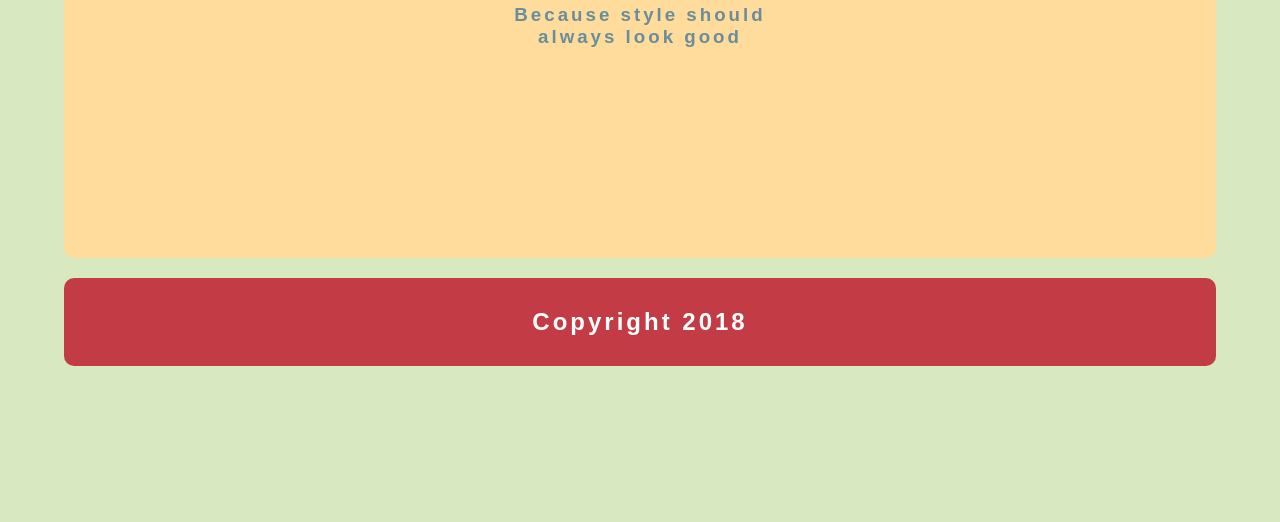
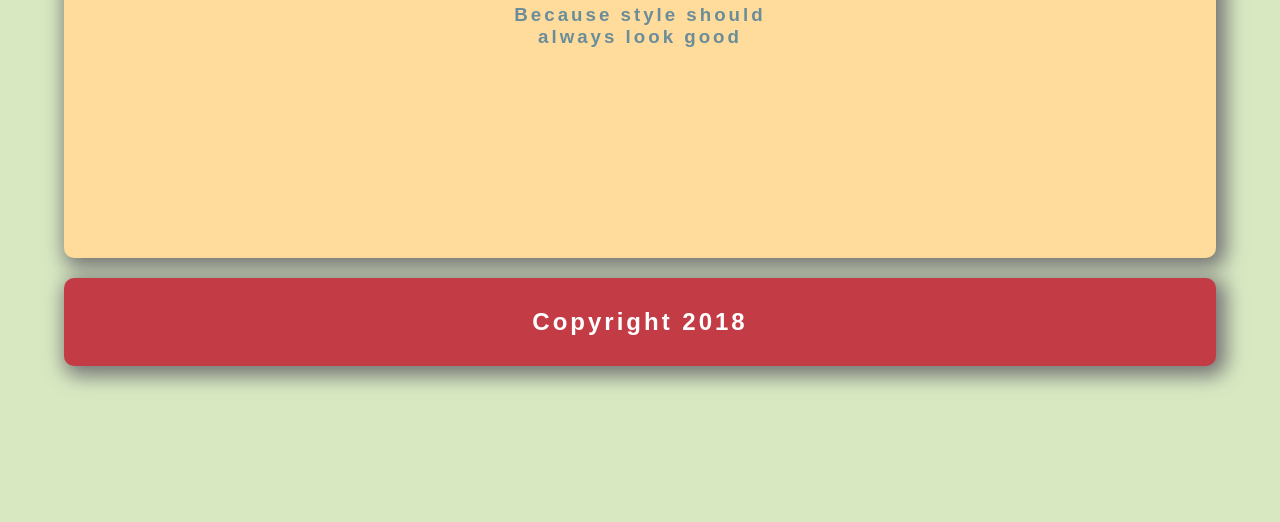
Before and after one commit to johnzxcvbnm/Pickle-Rick, a website: page public/index.html in a window 1280 px wide. Shown: the part 278-800 px from the top of the page. Drawn offline with nearby package versions, Linux system fonts and the light colour scheme; no server answers; a web font is replaced by a local one.

Commit message:
Updated main content to include a box-shadow

```diff
--- a/public/css/main.css
+++ b/public/css/main.css
@@ -17,6 +17,7 @@
 body {
   background: var(--color-05);
   width: 100%;
+  min-width: 550px;
   font-family: 'Poor Story', sans-serif;
   margin: 0;
   padding: 0;
@@ -36,10 +37,12 @@ nav, footer {
   padding: 10px 20px;
   border-radius: 10px;
   box-sizing: border-box;
-
   margin: 20px 0;
   display: flex;
   justify-content: space-between;
+  -webkit-box-shadow: 5px 5px 20px 5px rgba(117,117,117,1);
+  -moz-box-shadow: 5px 5px 20px 5px rgba(117,117,117,1);
+  box-shadow: 5px 5px 20px 5px rgba(117,117,117,1);
 }
 
 .siteTitle {
@@ -109,6 +112,10 @@ footer {
   border-radius: 10px;
   margin: 20px 0;
   box-sizing: border-box;
+
+  -webkit-box-shadow: 5px 5px 20px 5px rgba(117,117,117,1);
+  -moz-box-shadow: 5px 5px 20px 5px rgba(117,117,117,1);
+  box-shadow: 5px 5px 20px 5px rgba(117,117,117,1);
 }
 
 /****** Register & Login Section ******/
```
